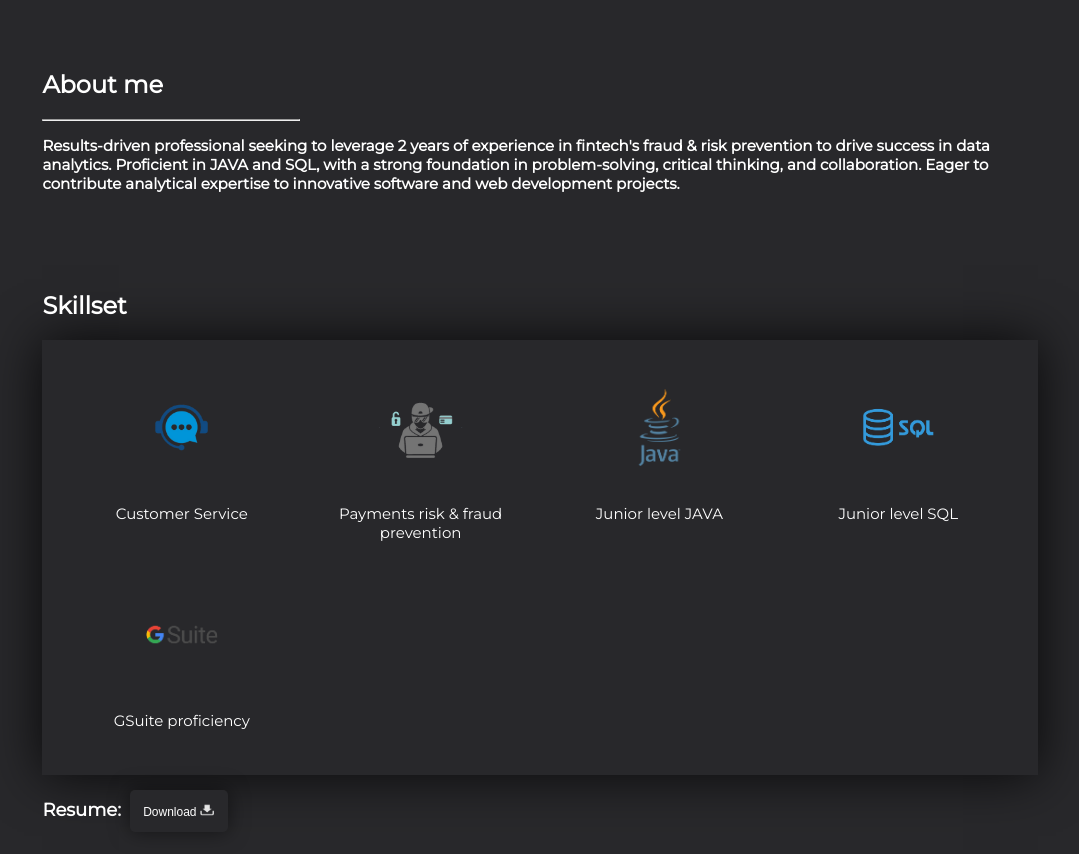
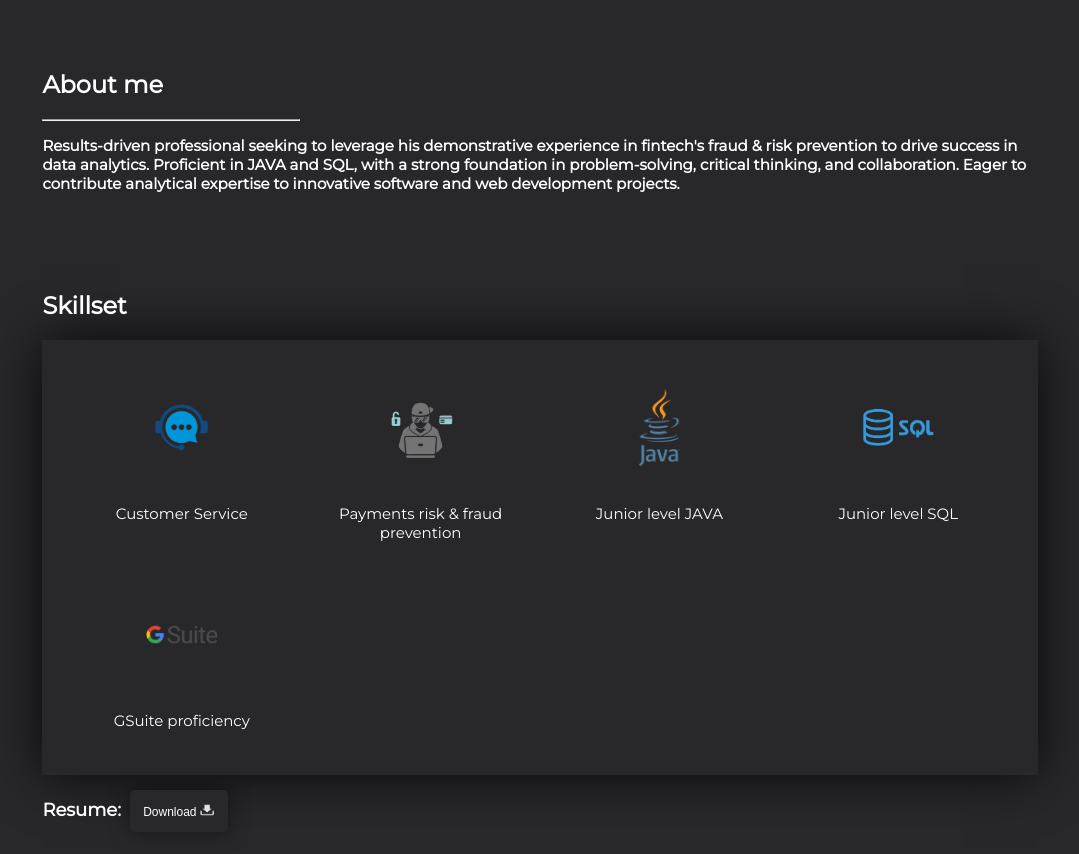
Before and after one commit to zYohsen/zyohsen.github.io, a plain HTML site: page index.html in a window 1280 px wide. Shown: the part 1460-2314 px from the top of the page, without its empty margins (132-1211 px from the left). Drawn offline with Linux system fonts and the light colour scheme.

Commit message:
Update index.html

```diff
--- a/index.html
+++ b/index.html
@@ -57,7 +57,7 @@ body {
   <div class="about">
     <h2>About me</h2>
     <hr style="width:20vw">
-    <p>Results-driven professional seeking to leverage 2 years of experience in fintech's fraud & risk prevention to drive success in data analytics. Proficient in JAVA and SQL, with a strong foundation in problem-solving, critical thinking, and collaboration. Eager to contribute analytical expertise to innovative software and web development projects.</p><br>
+    <p>Results-driven professional seeking to leverage his demonstrative experience in fintech's fraud & risk prevention to drive success in data analytics. Proficient in JAVA and SQL, with a strong foundation in problem-solving, critical thinking, and collaboration. Eager to contribute analytical expertise to innovative software and web development projects.</p><br>
   </div>
 
 <!-- THIS IS ABOUT SUB-SECTION-->
```
